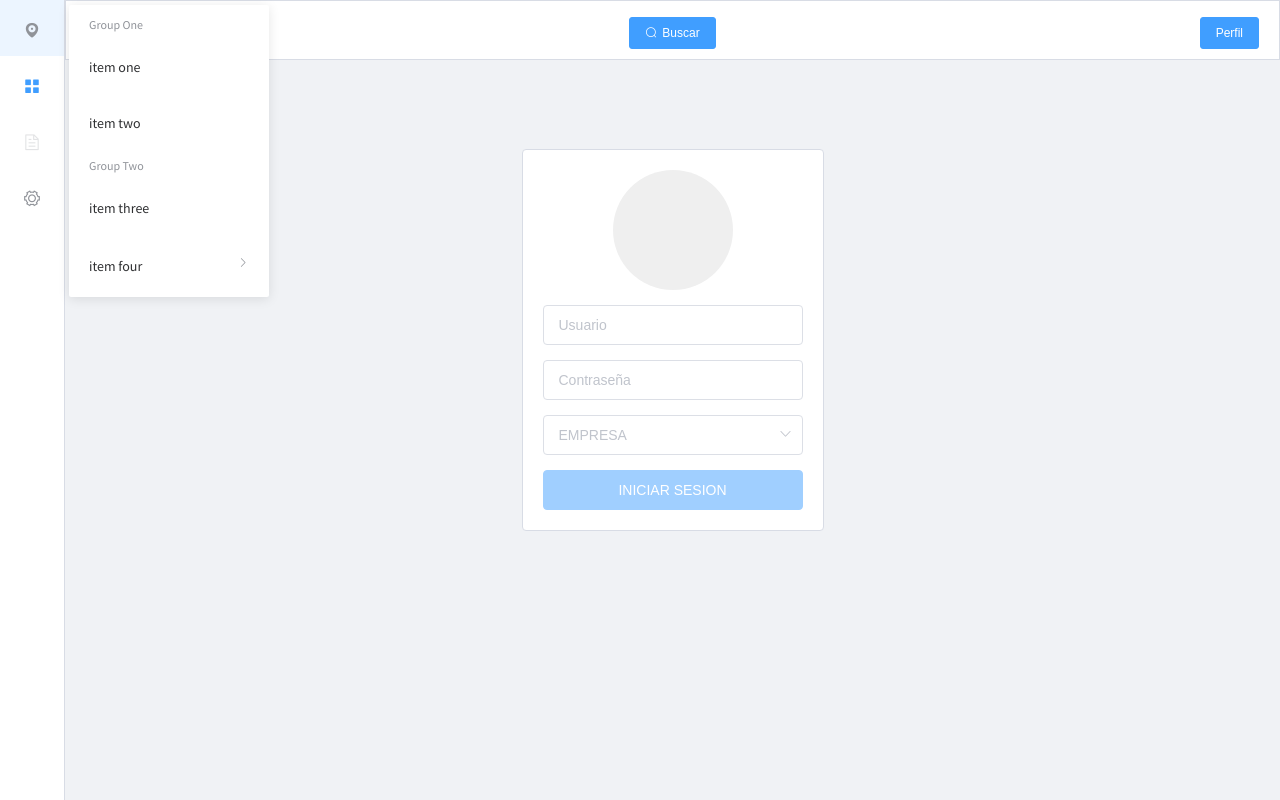
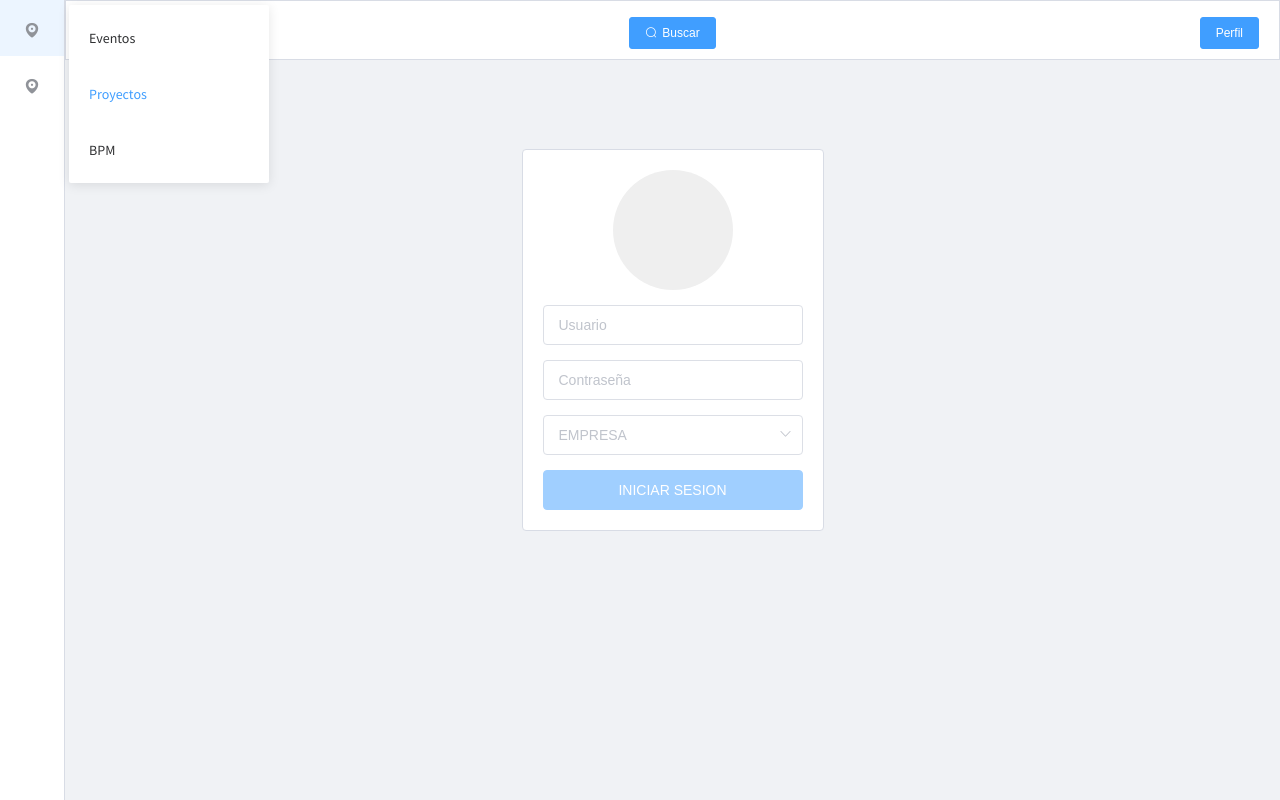
Before and after one commit to saulzeul/vuejs-jwt, a Vue app: page / in a window 1280 px wide. Built offline with nearby package versions, Linux system fonts and the light colour scheme.

Commit message:
Add navigation and the route model

```diff
--- a/src/components/Layout/AppAside.vue
+++ b/src/components/Layout/AppAside.vue
@@ -1,40 +1,15 @@
 <template>
   <div>
-    <el-menu
-      default-active="2"
-      class="el-menu-vertical-demo"
-      :collapse="collapse"
-    >
-      <el-submenu index="1">
+    <el-menu default-active="2" class="el-menu-vertical-demo" :collapse="collapse" :router="true">
+      <el-submenu :index="`${module.id}`" v-for="(module, indexModule) in modules" :key="indexModule+1">
         <template slot="title">
           <i class="el-icon-location"></i>
-          <span slot="title">Dashboard</span>
+          <span slot="title">{{ module.name}}</span>
         </template>
-        <el-menu-item-group>
-          <span slot="title">Group One</span>
-          <el-menu-item index="1-1">item one</el-menu-item>
-          <el-menu-item index="1-2">item two</el-menu-item>
-        </el-menu-item-group>
-        <el-menu-item-group title="Group Two">
-          <el-menu-item index="1-3">item three</el-menu-item>
-        </el-menu-item-group>
-        <el-submenu index="1-4">
-          <span slot="title">item four</span>
-          <el-menu-item index="1-4-1">item one</el-menu-item>
-        </el-submenu>
+        <div v-for="(submodule, indexsubModule) in module.submodules" :key="indexsubModule">
+          <el-menu-item :route="submodule.path" :index="`${submodule.id}`">{{ submodule.name}}</el-menu-item>
+        </div>
       </el-submenu>
-      <el-menu-item index="2">
-        <i class="el-icon-menu"></i>
-        <span slot="title">Navigator Two</span>
-      </el-menu-item>
-      <el-menu-item index="3" disabled>
-        <i class="el-icon-document"></i>
-        <span slot="title">Navigator Three</span>
-      </el-menu-item>
-      <el-menu-item index="4">
-        <i class="el-icon-setting"></i>
-        <span slot="title">Navigator Four</span>
-      </el-menu-item>
     </el-menu>
   </div>
 </template>
@@ -43,6 +18,27 @@ import { mapGetters } from "vuex";
 export default {
   data() {
     return {
+      modules: [
+        {
+          id: 1,
+          name: "Home",
+          path: "/home",
+          submodules: [
+            { id: 1, name: "Eventos", path: "/home/events" },
+            { id: 2, name: "Proyectos", path: "/home/proyects" },
+            { id: 3, name: "BPM", path: "/home/bpm" }
+          ]
+        },
+        {
+          id: 2,
+          name: "Configuration",
+          path: "/home",
+          submodules: [
+            { id: 4, name: "Profile", path: "/home/events" },
+            { id: 5, name: "Users", path: "/home/proyects" },
+          ]
+        }
+      ]
     };
   },
   computed: {
```
